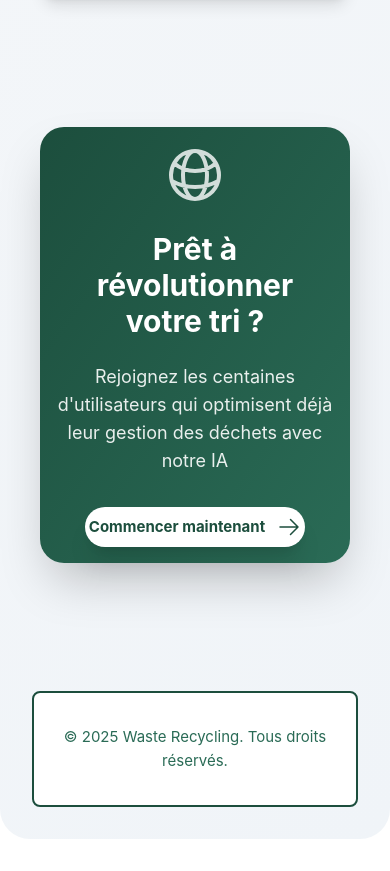
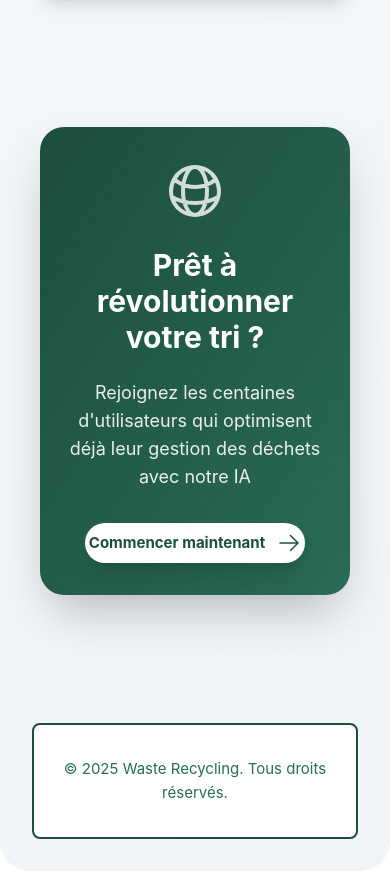
Before and after one commit to Ange-Etoile/Dechet_Urbain, a Vue app: page / in a window 390 px wide. Shown: the part 2202-3073 px from the top of the page. Before the commit the page ends 3041 px from the top, so only its background shows below. Built offline with nearby package versions, Linux system fonts and the light colour scheme.

Commit message:
feat:modification de la marge de la section CTA

```diff
--- a/src/views/Home.vue
+++ b/src/views/Home.vue
@@ -159,7 +159,7 @@ const stats = [
 
       <!-- CTA Section -->
       <section class="py-16 sm:py-20 lg:py-24">
-        <div class="bg-gradient-to-br from-[#1C4E3D] to-[#2a6b56] rounded-3xl p-4 sm:p-12 lg:p-16 text-center shadow-2xl">
+        <div class="bg-gradient-to-br from-[#1C4E3D] to-[#2a6b56] rounded-3xl py-8 px-6 sm:p-12 lg:p-16 text-center shadow-2xl">
           <div class="max-w-3xl mx-auto">
             <GlobeAltIcon class="w-16 h-16 text-white/80 mx-auto mb-6" />
             <h2 class="text-3xl sm:text-4xl lg:text-5xl font-bold text-white mb-6">
```
